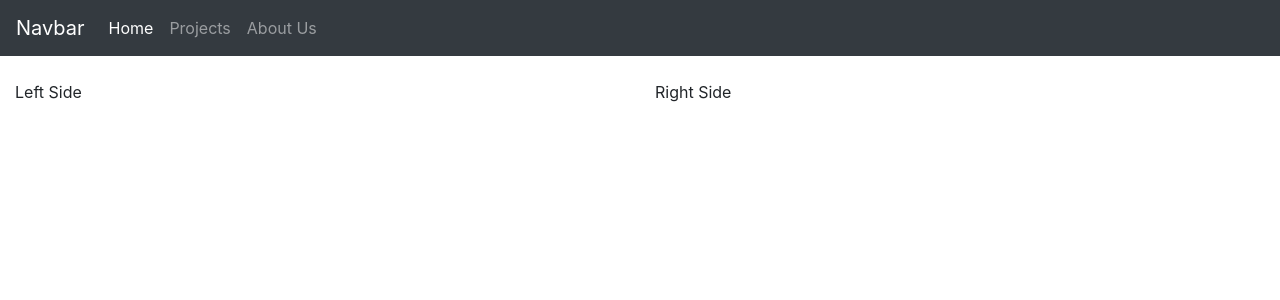
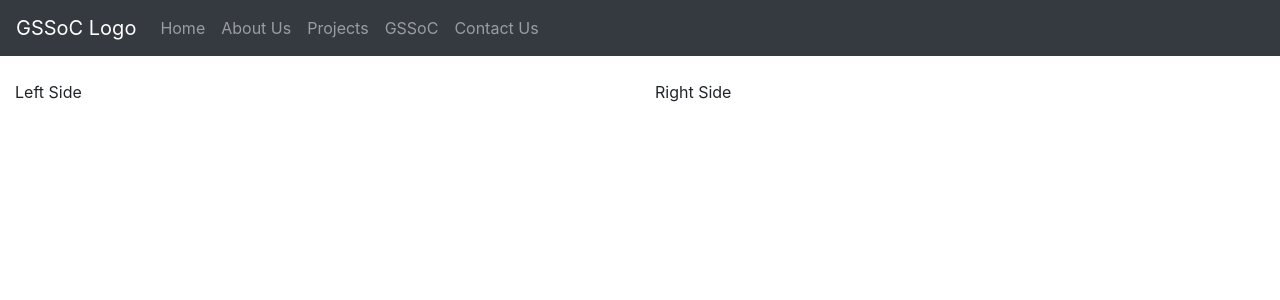
Before and after one commit to praveenscience/PHP-Bootstrap-Trial, a PHP site: page / in a window 1280 px wide. Shown: the top 300 px of the page. Run offline with PHP 8.4, Linux system fonts and the light colour scheme.

Commit message:
Componentisation using PHP.

```diff
--- a/index.php
+++ b/index.php
@@ -1,35 +1,10 @@
-<!DOCTYPE html>
-<html lang="en">
-	<head>
-		<meta charset="UTF-8" />
-		<title>GSSoC Bootstrap PHP Trial</title>
-		<link rel="stylesheet" href="https://stackpath.bootstrapcdn.com/bootstrap/4.4.1/css/bootstrap.min.css" />
-	</head>
-	<body>
-		<nav class="navbar navbar-expand-lg navbar-dark bg-dark mb-4">
-			<a class="navbar-brand" href="#">Navbar</a>
-			<button class="navbar-toggler" type="button" data-toggle="collapse" data-target="#navbarNav" aria-controls="navbarNav" aria-expanded="false" aria-label="Toggle navigation">
-				<span class="navbar-toggler-icon"></span>
-			</button>
-			<div class="collapse navbar-collapse" id="navbarNav">
-				<ul class="navbar-nav">
-					<li class="nav-item active">
-						<a class="nav-link" href="#">Home <span class="sr-only">(current)</span></a>
-					</li>
-					<li class="nav-item">
-						<a class="nav-link" href="#">Projects</a>
-					</li>
-					<li class="nav-item">
-						<a class="nav-link" href="#">About Us</a>
-					</li>
-				</ul>
-			</div>
-		</nav>
+<?php include "partials/header.inc"; ?>
+<?php include "partials/nav.inc"; ?>
+
 		<div class="container-fluid">
 			<div class="row">
 				<div class="col-6">Left Side</div>
 				<div class="col-6">Right Side</div>
 			</div>
 		</div>
-	</body>
-</html>
+<?php include "partials/footer.inc"; ?>
--- /dev/null
+++ b/partials/footer.inc
@@ -0,0 +1,2 @@
+	</body>
+</html>
--- /dev/null
+++ b/partials/header.inc
@@ -0,0 +1,8 @@
+<!DOCTYPE html>
+<html lang="en">
+	<head>
+		<meta charset="UTF-8" />
+		<title>GSSoC Bootstrap PHP Trial</title>
+		<link rel="stylesheet" href="https://stackpath.bootstrapcdn.com/bootstrap/4.4.1/css/bootstrap.min.css" />
+	</head>
+	<body>
--- /dev/null
+++ b/partials/nav.inc
@@ -0,0 +1,25 @@
+<?php
+	$links = array(
+		"index.htm" => "Home",
+		"about.htm" => "About Us",
+		"projects.htm" => "Projects",
+		"gssoc.htm" => "GSSoC",
+		"contact.htm" => "Contact Us"
+	);
+?>
+		<nav class="navbar navbar-expand-lg navbar-dark bg-dark mb-4">
+			<a class="navbar-brand" href="index.htm">GSSoC Logo</a>
+			<button class="navbar-toggler" type="button" data-toggle="collapse" data-target="#navbarNav" aria-controls="navbarNav" aria-expanded="false" aria-label="Toggle navigation">
+				<span class="navbar-toggler-icon"></span>
+			</button>
+			<div class="collapse navbar-collapse ml-auto" id="navbarNav">
+				<ul class="navbar-nav">
+<?php foreach ($links as $link => $text) { ?>
+					<li class="nav-item">
+						<a class="nav-link" href="<?php echo $text; ?>"><?php echo $text; ?></a>
+					</li>
+
+<?php } ?>
+				</ul>
+			</div>
+		</nav>
```
